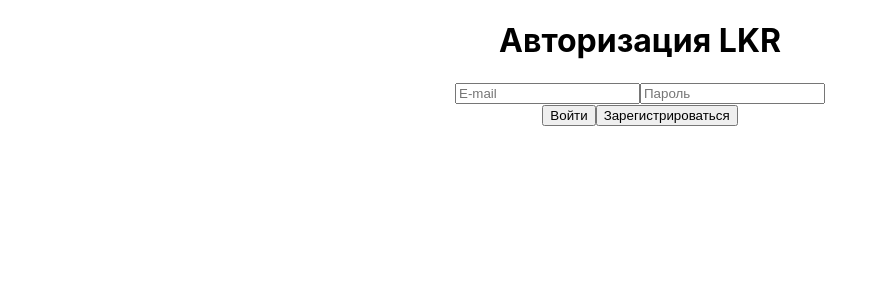
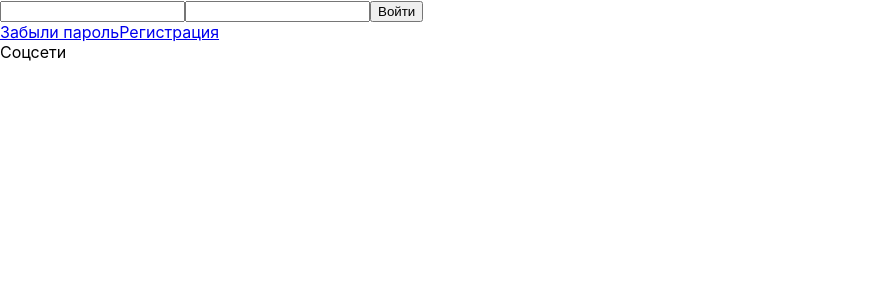
Before and after one commit to pew-rivza/looker_front, a React (Create React App) app: page /auth in a window 1280 px wide. Shown: the top 300 px of the page, without its empty margins (0-888 px from the left). Built offline with nearby package versions, Linux system fonts and the light colour scheme.

Commit message:
initial login form

```diff
--- /dev/null
+++ b/src/components/authStates/Login.tsx
@@ -0,0 +1,20 @@
+import React from "react";
+
+export const Login = () => {
+    return (
+        <>
+            <form>
+                <input type={"email"}/>
+                <input type={"password"}/>
+                <button type={"submit"}>Войти</button>
+            </form>
+
+            <a href={"/"}>Забыли пароль</a>
+            <a href={"/"}>Регистрация</a>
+
+            <div>
+                Соцсети
+            </div>
+        </>
+    )
+}
--- a/src/pages/auth/Auth.tsx
+++ b/src/pages/auth/Auth.tsx
@@ -4,6 +4,7 @@ import { ToastContainer } from 'react-toastify';
 import 'react-toastify/dist/ReactToastify.css';
 import {useMessage} from "../../hooks/message.hook";
 import {AuthContext} from "../../context/AuthContext";
+import {Login} from "../../components/authStates/Login";
 
 export const Auth = () => {
     const auth = useContext(AuthContext);
@@ -38,31 +39,30 @@ export const Auth = () => {
     }
 
     return (
-        <div style={{margin: "auto", width: "50%", textAlign: "center"}}>
-            <h1>Авторизация LKR</h1>
+        <div>
+            <Login/>
+            {/*<div>*/}
+            {/*    <input id={"email"}*/}
+            {/*           type={"email"}*/}
+            {/*           name={"email"}*/}
+            {/*           value={form.email}*/}
+            {/*           placeholder={"E-mail"}*/}
+            {/*           onChange={changeHandler}*/}
+            {/*    />*/}
 
-            <div>
-                <input id={"email"}
-                       type={"email"}
-                       name={"email"}
-                       value={form.email}
-                       placeholder={"E-mail"}
-                       onChange={changeHandler}
-                />
+            {/*    <input id={"password"}*/}
+            {/*           type={"password"}*/}
+            {/*           name={"password"}*/}
+            {/*           value={form.password}*/}
+            {/*           placeholder={"Пароль"}*/}
+            {/*           onChange={changeHandler}*/}
+            {/*    />*/}
+            {/*</div>*/}
 
-                <input id={"password"}
-                       type={"password"}
-                       name={"password"}
-                       value={form.password}
-                       placeholder={"Пароль"}
-                       onChange={changeHandler}
-                />
-            </div>
-
-            <div>
-                <button onClick={loginHandler}>Войти</button>
-                <button onClick={registerHandler} disabled={loading}>Зарегистрироваться</button>
-            </div>
+            {/*<div>*/}
+            {/*    <button onClick={loginHandler}>Войти</button>*/}
+            {/*    <button onClick={registerHandler} disabled={loading}>Зарегистрироваться</button>*/}
+            {/*</div>*/}
             <ToastContainer />
         </div>
     )
```
